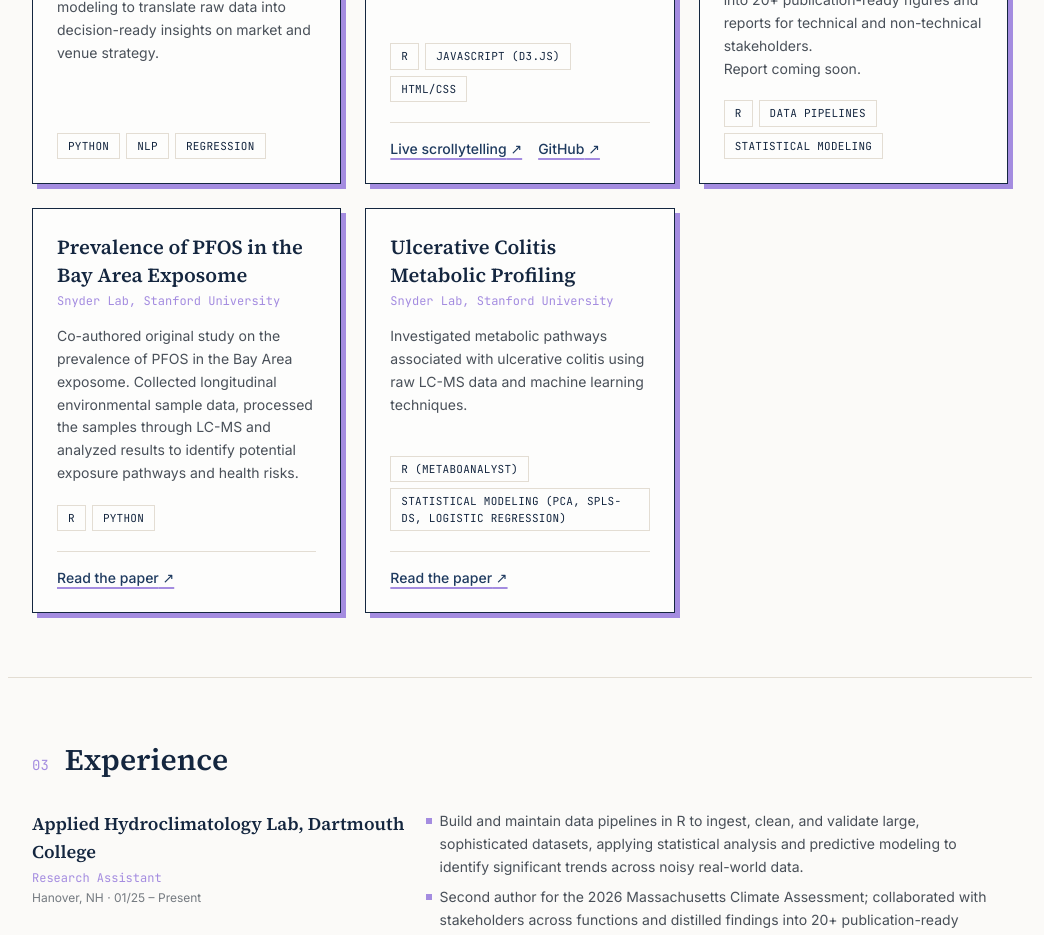
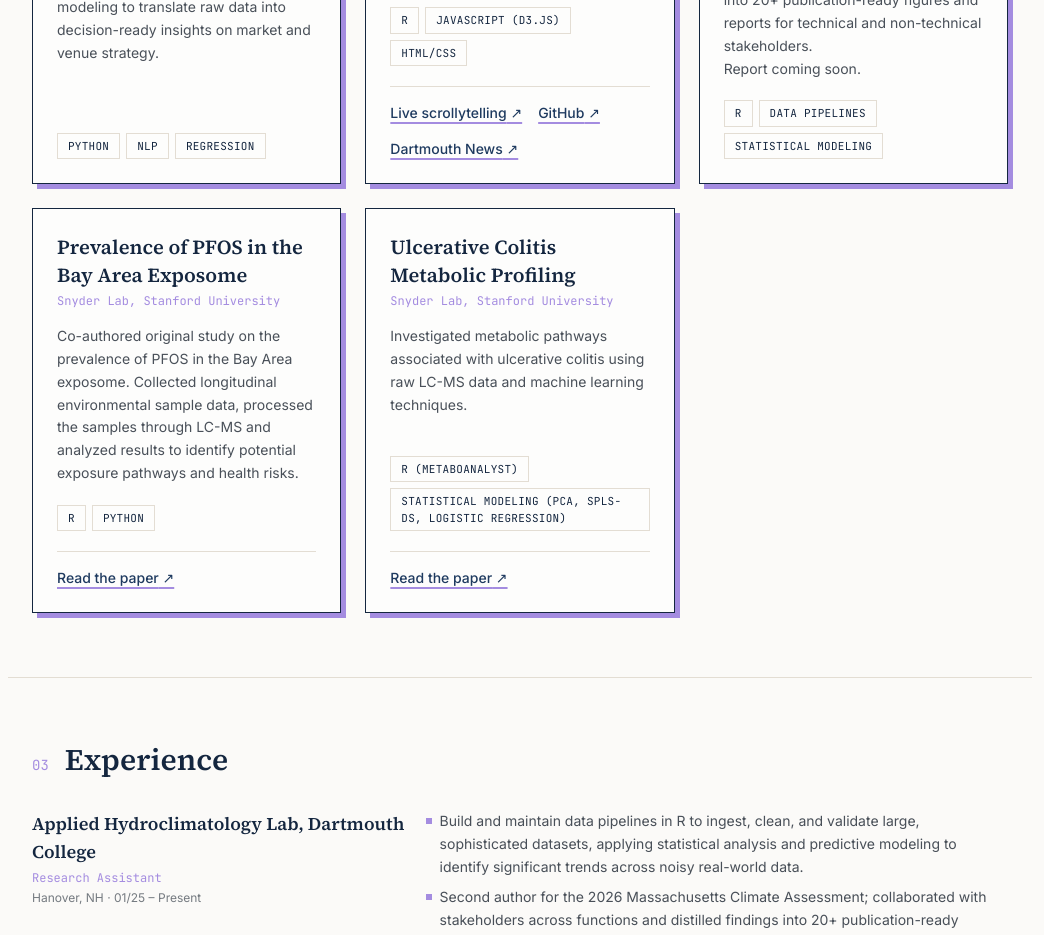
Before and after one commit to isabelpt/portfolio, a React (Vite) app: page / in a window 1280 px wide. Shown: the part 1800-2735 px from the top of the page, without its empty margins (120-1164 px from the left). Built offline with nearby package versions, Linux system fonts and the light colour scheme.

Commit message:
Add Dartmouth News press link to Heavy Rain & High Water project

```diff
--- a/src/content/projects.ts
+++ b/src/content/projects.ts
@@ -29,6 +29,10 @@ export const projects: Project[] = [
     links: [
       { label: 'Live scrollytelling', url: 'https://isabelpt.github.io/MassClimate/' },
       { label: 'GitHub', url: 'https://github.com/isabelpt/MassClimate' },
+      {
+        label: 'Dartmouth News',
+        url: 'https://qss.dartmouth.edu/news/2026/08/isabel-prado-tucker-wins-cause-data-scrollytelling-contest',
+      },
     ],
   },
   {
```
